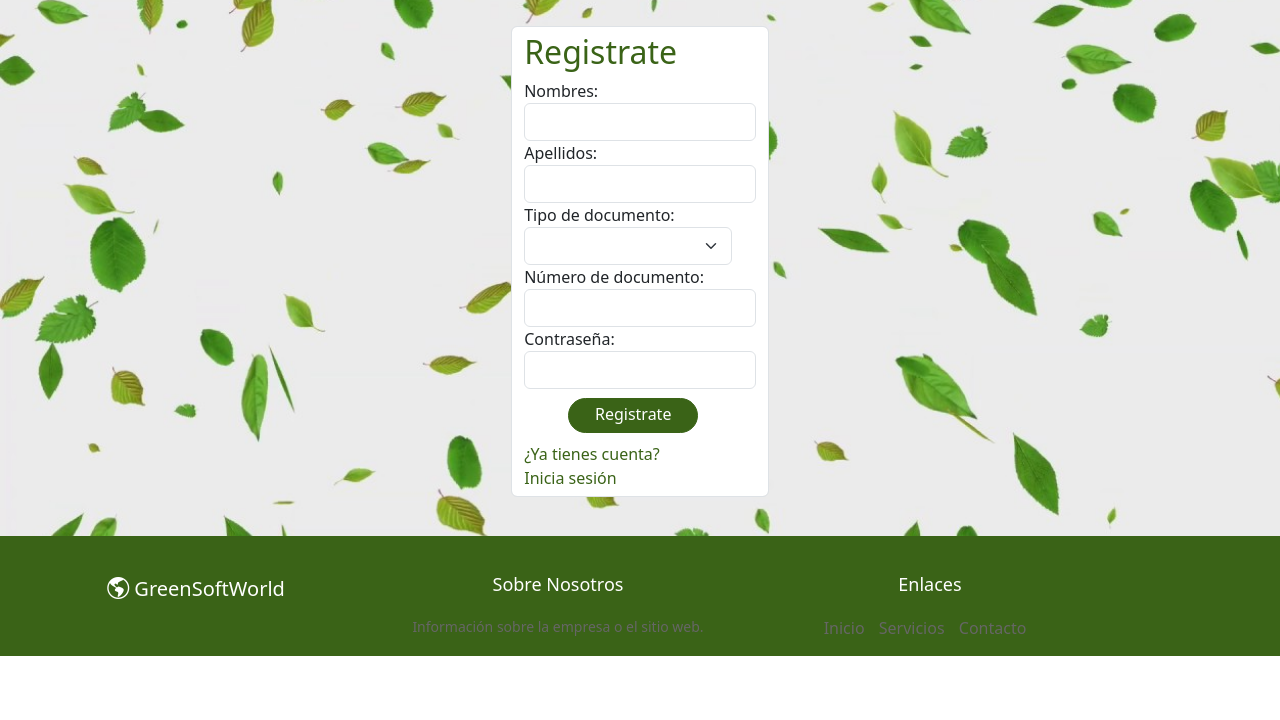
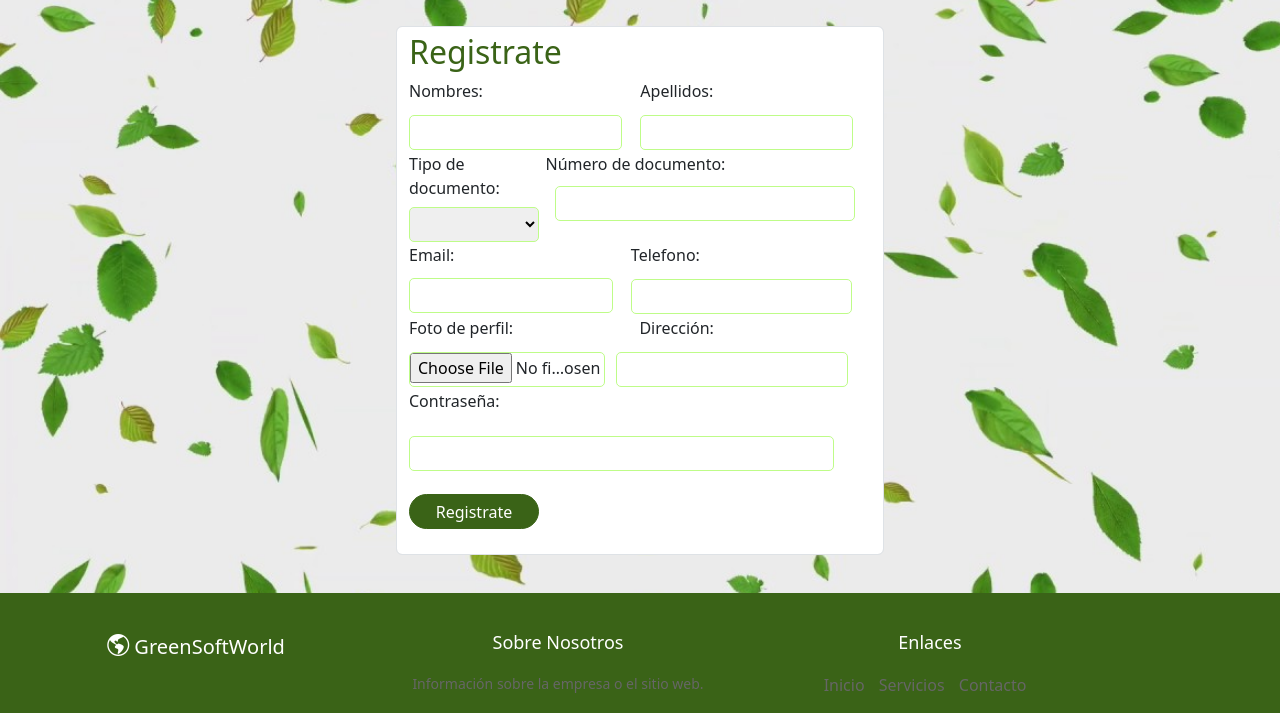
Before and after one commit to AngieVMR29/GSW__Proyecto__1, a Flask app: page /registrogsw in a window 1280 px wide. Shown: the part 80-800 px from the top of the page. Run offline with Flask 3, Linux system fonts and the light colour scheme; data that the repository does not hold is empty; parts of the project's set-up code (start-up, migrations or seed data) failed here and were passed over; some libraries are stand-ins or nearby versions.

```diff
--- a/templates/administrador/publicacion/basedepublicacion.html
+++ b/templates/administrador/publicacion/basedepublicacion.html
@@ -37,7 +37,7 @@
                         {% if(publicacion.Foto2_Publicacion =="") %}
                         <img src="../../../static/uploads/sinfoto.png"  class="sin_foto_mini" alt="sinfoto">
                         {% else %}
-                        <img src="{{ url_for('static', filename='uploads/' + publicacion.Foto1_Publicacion.decode('utf-8') ) }}" class="sin_foto_mini" alt="{{ publicacion.Nombre_Publicacion }}" style="width: 50px; height: 50px; border-radius: 50%;">
+                        <img src="{{ url_for('static', filename='uploads/' + publicacion.Foto2_Publicacion.decode('utf-8') ) }}" class="sin_foto_mini" alt="{{ publicacion.Nombre_Publicacion }}" style="width: 50px; height: 50px; border-radius: 50%;">
                         {% endif %}
                     </td>
                     {% endwith %}
@@ -47,7 +47,7 @@
                         {% if(publicacion.Foto3_Publicacion =="") %}
                         <img src="../../../static/uploads/sinfoto.png"  class="sin_foto_mini" alt="sinfoto">
                         {% else %}
-                        <img src="{{ url_for('static', filename='uploads/' + publicacion.Foto1_Publicacion.decode('utf-8') ) }}" class="sin_foto_mini" alt="{{ publicacion.Nombre_Publicacion }}" style="width: 50px; height: 50px; border-radius: 50%;">
+                        <img src="{{ url_for('static', filename='uploads/' + publicacion.Foto3_Publicacion.decode('utf-8') ) }}" class="sin_foto_mini" alt="{{ publicacion.Nombre_Publicacion }}" style="width: 50px; height: 50px; border-radius: 50%;">
                         {% endif %}
                     </td>
                     {% endwith %}
--- a/templates/catalogo.html
+++ b/templates/catalogo.html
@@ -44,8 +44,8 @@
                             data-bs-target="#collapse{{ publicacion.id_publicacion }}" aria-expanded="false"
                             aria-controls="collapse{{ publicacion.id_publicacion }}" class="btn-login">Detalles aquí</a> <br>
                         <div style="height: 1px;">
-                            <div class="collapse collapse-horizontal" id="collapse{{ publicacion.id_publicacion }}">
-                                <div class="card card-body" style="width: 300px;">
+                            <div class="collapse collapse-horizontal" id="collapse{{ publicacion.id_publicacion }}" style="position: absolute; z-index: 999;">
+                                <div class="card card-body">
                                     <p style="color: #3a6317;">
                                         Para conocer más sobre este producto, <a href="/registrogsw"> Registrate </a> o
                                         <a href="/iniciogsw">inicia sesión</a>
--- a/templates/registrate.html
+++ b/templates/registrate.html
@@ -7,35 +7,42 @@
 
 {% block cuerpo %}
 
-    <div class="container-fluid" style="width: 22%; height: 100%; margin-top: 2%; margin-bottom: 3%;">
-    <form action="" class="form-control form_register">
+<div class="container-fluid" style="width: 40%; height: 100%; margin-top: 2%; margin-bottom: 3%;">
+    <form action="/registrogsw" class="form-control" method="post" enctype="multipart/form-data">
         <h2 style="color: #3a6317;"> Registrate </h2>
-        <div class="name">
-            <label for="">Nombres: <input type="text" id="nombres" class="form-control"></label>
+        <div class="form-group" style="display: flex;">
+            <label for="">Nombres: <input type="text" id="Nombres" class="form-input" name="Nombres"></label>
+            <label for="">Apellidos: <input type="text" id="Apellidos" class="form-input" name="Apellidos"></label>
         </div>
-        <div class="lastname">
-            <label for="">Apellidos: <input type="text" id="apellidos" class="form-control"></label>
-        </div>
-        <div class="Typedoc">
+        <div class="form-group" style="display: flex;">
             <label for=""> Tipo de documento:
-                <select class="form-select" style="width: 208px;" name="tipo">
-                    <option value="0">           </option>
+                <select class="form-input" style="width: 95%;" name="tipo">
+                    <option value="0"> </option>
                     {% for tipo in tipos %}
                     <option value="{{tipo.Id_Tipo_de_Documento}}">{{ tipo.Tipo_de_documento }}</option>
                     {% endfor %}
                 </select></label>
+            <label for="">Número de documento: <input type="int" id="documento" class="form-input" name="Documento"
+                    style="margin-left: 3%; margin-top: 3%;"></label>
         </div>
-        <div class="Doc">
-            <label for="">Número de documento: <input type="int" id="documento"
-                    class="form-control"></label>
+        <div class="form-group" style="display: flex;">
+            <label for="">Email: <input type="email" id="email" class="form-input" name="Email"></label>
+            <label> Telefono: <input type="text" class="form-input" name="Telefono"> </label>
         </div>
-        <div class="password">
-            <label for="">Contraseña: <input type="password" id="password"
-                    class="form-control"></label>
+        <div class="form-group" style="display: flex;">
+            <label>Foto de perfil: <br> <input type="file" class="form-input" name="foto" accept=".image/*"
+                    style="width: 85%;"></label>
+            <label>Dirección: <input type="text" class="form-input" name="direccion"
+                    style=" width: 100%; margin-left: -10%;"> </label>
         </div>
-        <a href="" class="btn_reg" type="submit">Registrate</a> <br>
-        <a href="/iniciogsw" style="color: #3a6317; text-decoration: none;">¿Ya tienes cuenta? <br> Inicia sesión </a>
-    </form>
+
+        <div class="form-group">
+            <label>Contraseña:</label>
+            <input type="password" class="form-input" name="Password">
+        </div>
+        <div class="form-group">
+            <button class="btn-login" type="submit">Registrate</button>
+        </div>
 
 </div>
 
```
